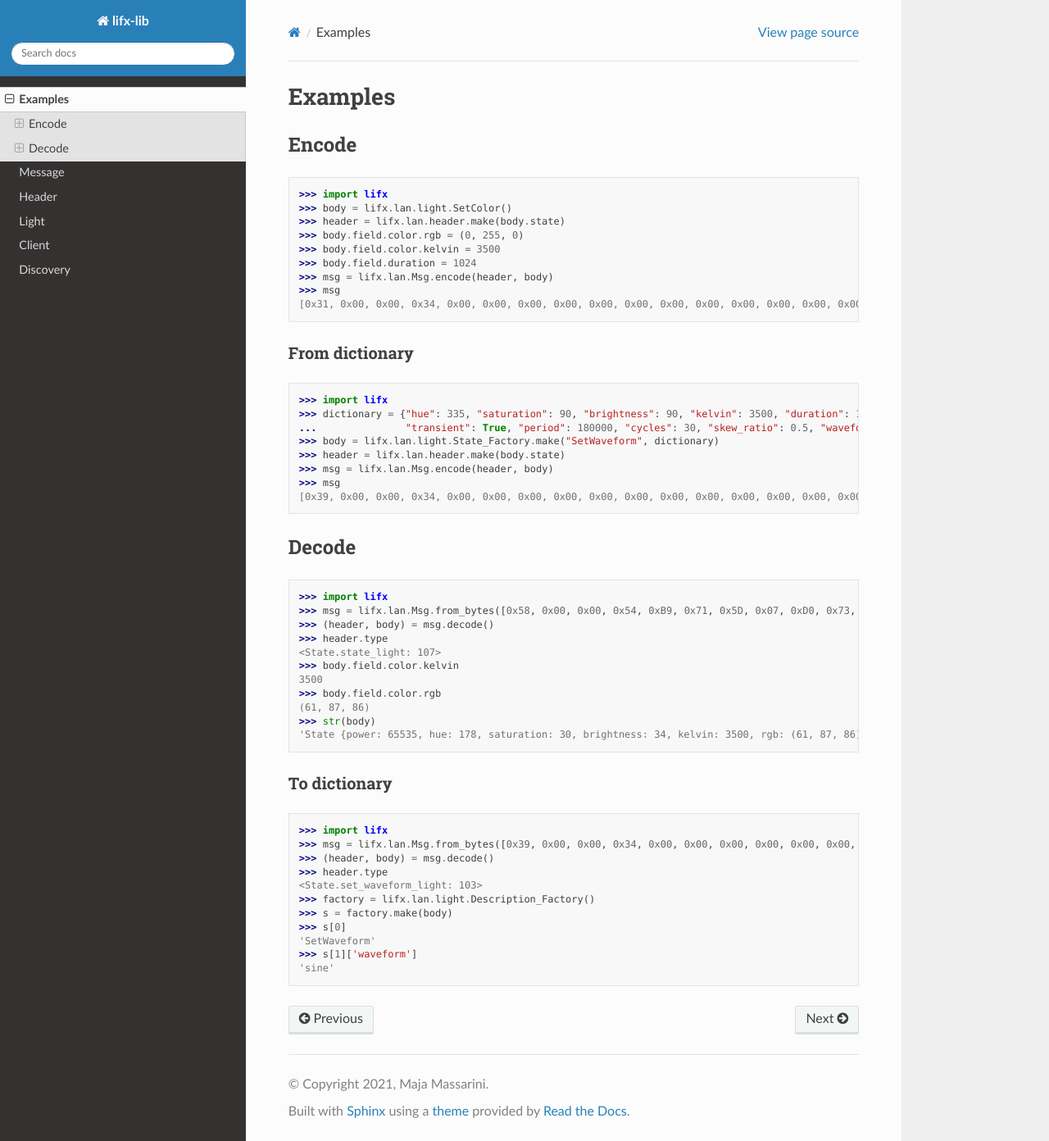
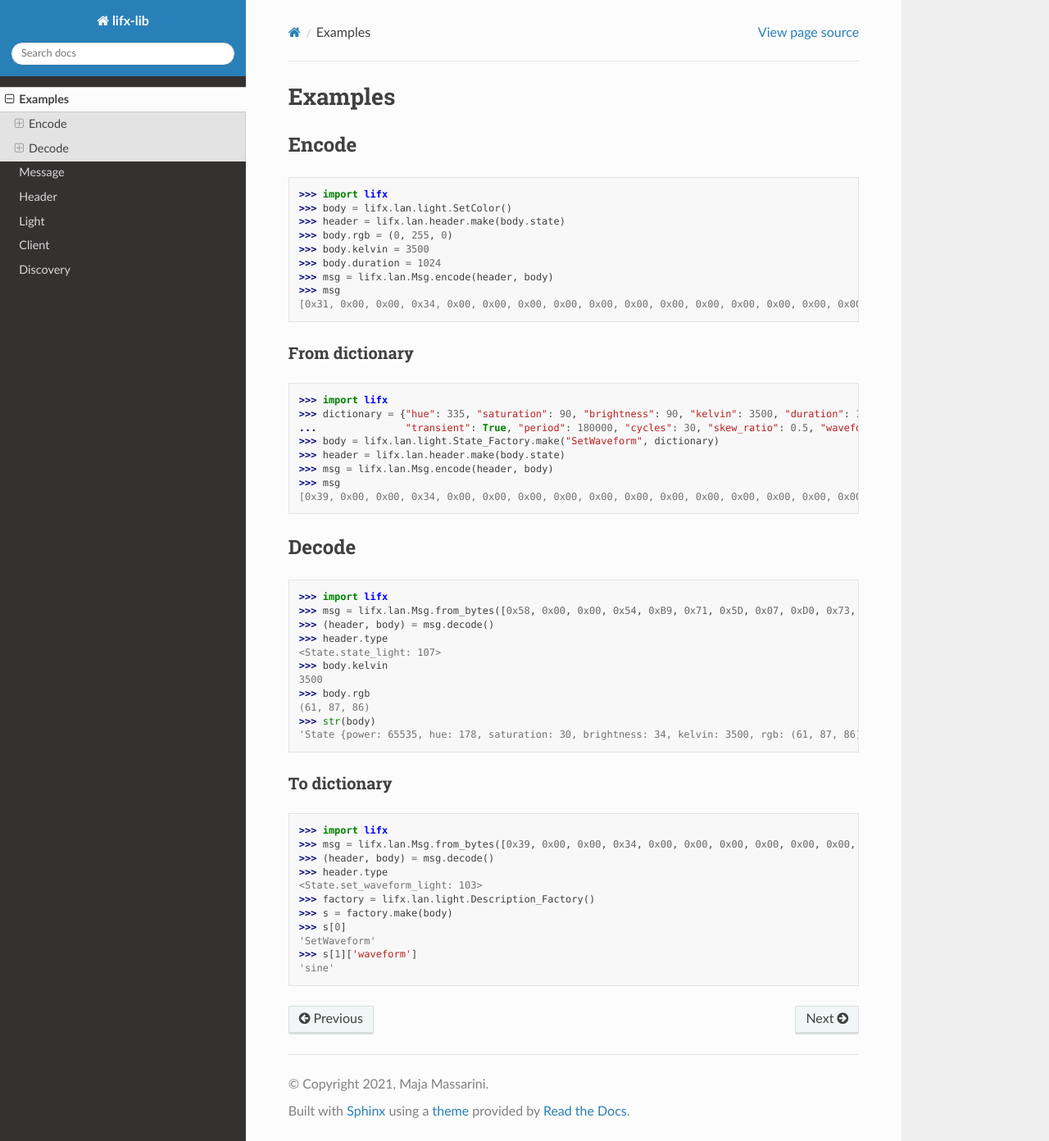
Before and after one commit to majamassarini/lifx-lib, a Sphinx documentation site: the page built from docs/source/example.rst, in a window 1280 px wide and 1392 px high. Shown: the whole window at 82% size. Built offline with Sphinx 7.4.7 and the Read the Docs theme 2.0.0, drawn with Linux system fonts in a browser that asks for light colours.

Commit message:
Improved docs examples

```diff
--- a/docs/source/example.rst
+++ b/docs/source/example.rst
@@ -9,9 +9,9 @@ Encode
     >>> import lifx
     >>> body = lifx.lan.light.SetColor()
     >>> header = lifx.lan.header.make(body.state)
-    >>> body.field.color.rgb = (0, 255, 0)
-    >>> body.field.color.kelvin = 3500
-    >>> body.field.duration = 1024
+    >>> body.rgb = (0, 255, 0)
+    >>> body.kelvin = 3500
+    >>> body.duration = 1024
     >>> msg = lifx.lan.Msg.encode(header, body)
     >>> msg
     [0x31, 0x00, 0x00, 0x34, 0x00, 0x00, 0x00, 0x00, 0x00, 0x00, 0x00, 0x00, 0x00, 0x00, 0x00, 0x00, 0x00, 0x00, 0x00, 0x00, 0x00, 0x00, 0x02, 0x00, 0x00, 0x00, 0x00, 0x00, 0x00, 0x00, 0x00, 0x00, 0x66, 0x00, 0x00, 0x00, 0x00, 0x55, 0x55, 0xFF, 0xFF, 0xFF, 0xFE, 0xAC, 0x0D, 0x00, 0x04, 0x00, 0x00]
@@ -40,9 +40,9 @@ Decode
     >>> (header, body) = msg.decode()
     >>> header.type
     <State.state_light: 107>
-    >>> body.field.color.kelvin
+    >>> body.kelvin
     3500
-    >>> body.field.color.rgb
+    >>> body.rgb
     (61, 87, 86)
     >>> str(body)
     'State {power: 65535, hue: 178, saturation: 30, brightness: 34, kelvin: 3500, rgb: (61, 87, 86), label: LIFX Bulb 121af1}'
```
Also changed, not shown: README.md (+6 -6 lines), .travis.yml.
